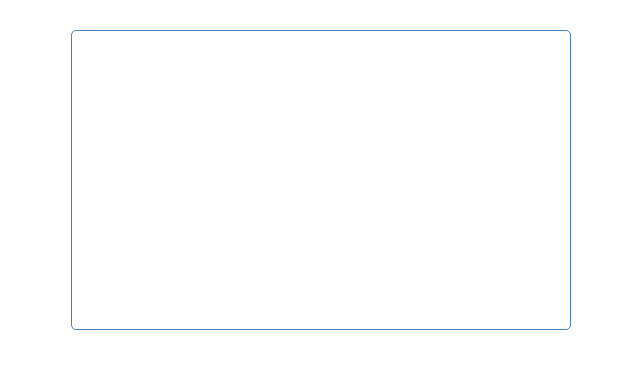
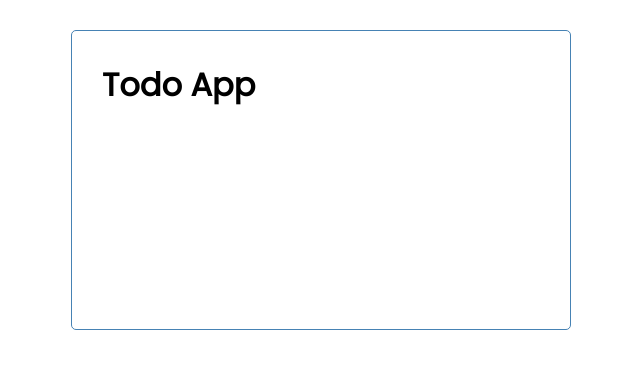
Before and after one commit to Mogle7Arkad/Todo-App-Vuejs, a Vue app: page / in a window 1280 px wide. Shown: the top 368 px of the page, without its empty margins (319-959 px from the left). Built offline with nearby package versions, Linux system fonts and the light colour scheme.

Commit message:
import the header component to the app component

```diff
--- a/src/App.vue
+++ b/src/App.vue
@@ -1,12 +1,16 @@
 <template>
     <div class="container">
-
+        <Header />
     </div>
 </template>
 
 <script>
+    import Header from './components/Header.vue'
     export default {
         name: 'App',
+        components: {
+            Header
+        },
     }
 </script>
 
```
